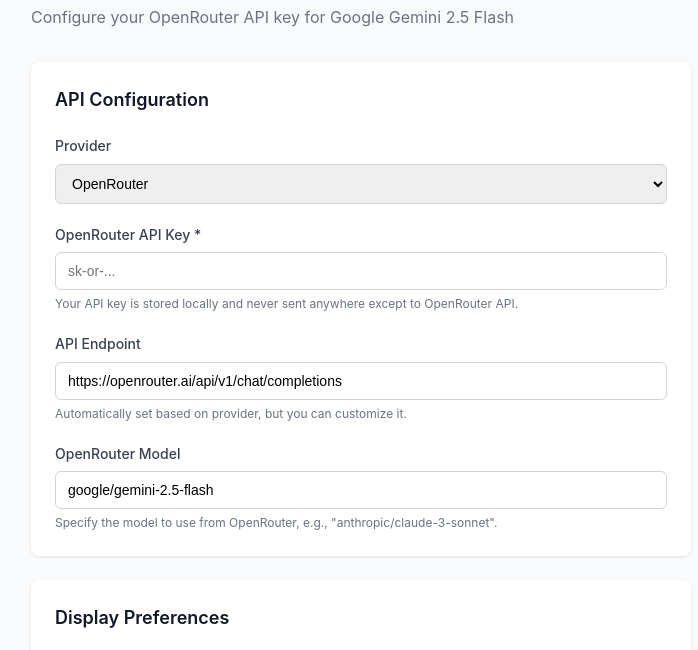
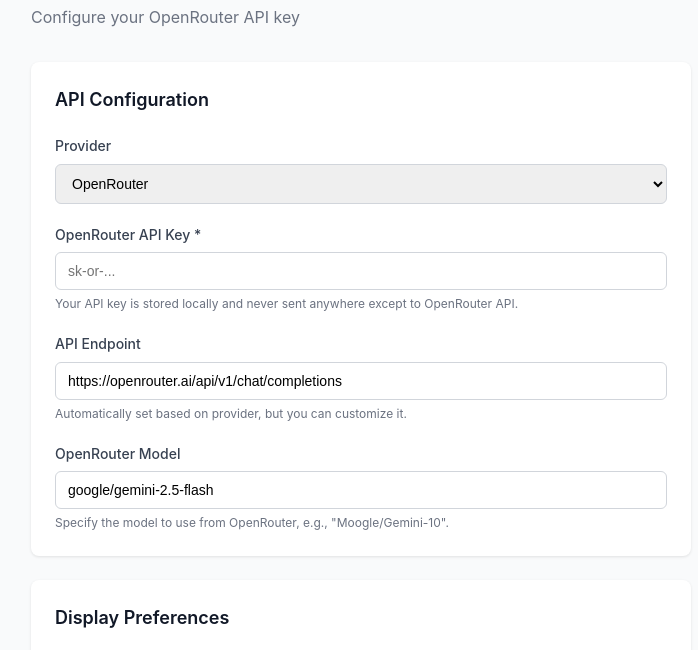
Before and after one commit to devin201o/Inspect-assistant, a website built with Vite: page src/options.html in a window 1280 px wide. Shown: the part 88-738 px from the top of the page, without its empty margins (279-977 px from the left). Built offline with nearby package versions, Linux system fonts and the light colour scheme; some packages are replaced by stand-ins of ours.

Commit message:
Opsies, i forgot something

```diff
--- a/src/options.html
+++ b/src/options.html
@@ -10,7 +10,7 @@
   <div class="container">
     <header>
       <h1>Ask LLM Settings</h1>
-      <p>Configure your OpenRouter API key for Google Gemini 2.5 Flash</p>
+      <p>Configure your OpenRouter API key</p>
     </header>
 
     <form id="settingsForm">
@@ -56,7 +56,7 @@
             name="model"
             placeholder="google/gemini-2.5-flash"
           />
-          <small>Specify the model to use from OpenRouter, e.g., "anthropic/claude-3-sonnet".</small>
+          <small>Specify the model to use from OpenRouter, e.g., "Moogle/Gemini-10".</small>
         </div>
       </section>
 
```
